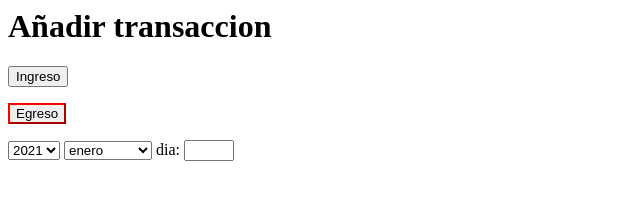
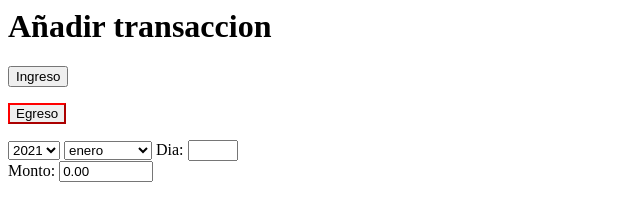
Before and after one commit to MelinaGutierrez/Pocket-Guard, a website built with Parcel: page add_transaccion.html in a window 1280 px wide. Shown: the whole page, without its empty margins (0-640 px from the left). Built offline with nearby package versions, Linux system fonts and the light colour scheme.

Commit message:
Crear ingresar monto en transaccion

```diff
--- a/add_transaccion.html
+++ b/add_transaccion.html
@@ -27,7 +27,11 @@
       <option value="noviembre">noviembre</option>
       <option value="diciembre">diciembre</option>
     </select>
-    <label for="" >dia:</label>
+    <label for="" >Dia:</label>
     <input type="number" style="width: 50;">
+    <div>
+      <label>Monto:</label>
+      <input type="text" value="0.00" style="width: 94;">
+    </div>
   </body>
 </html>
```
